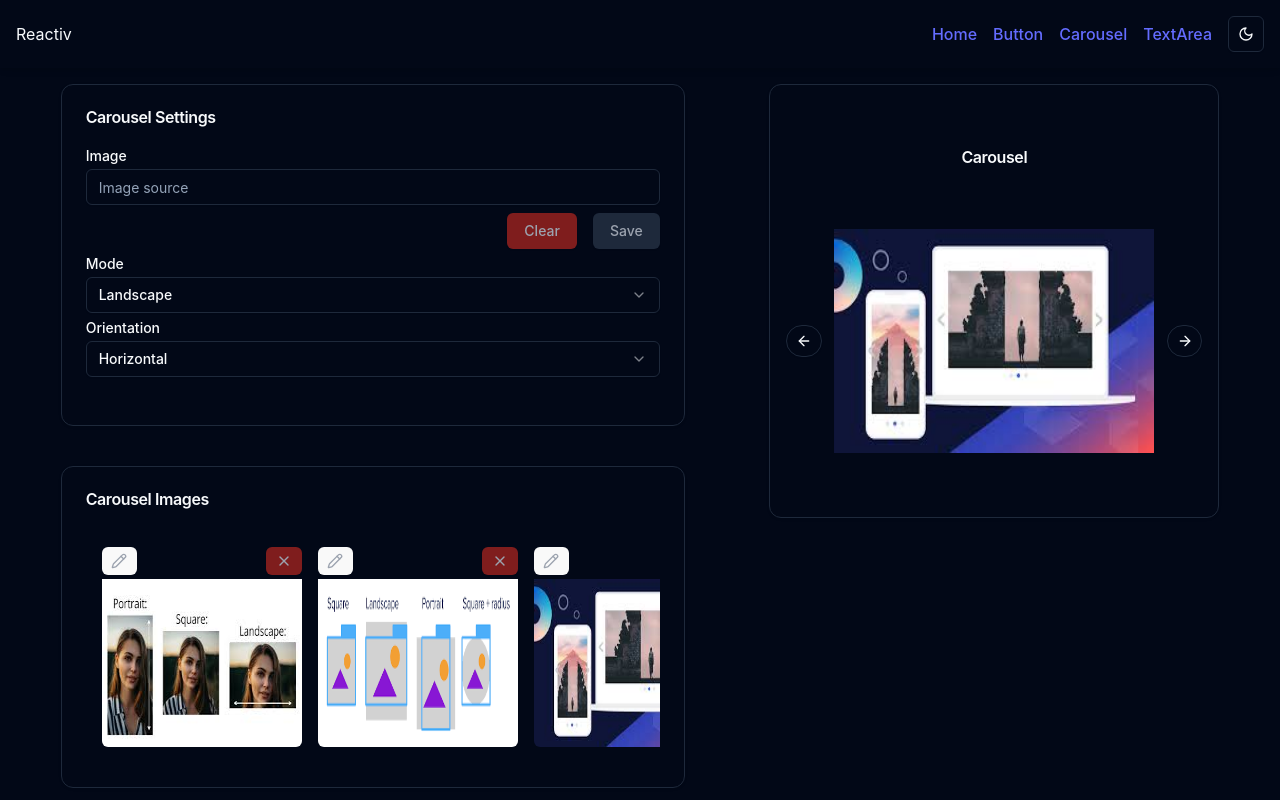
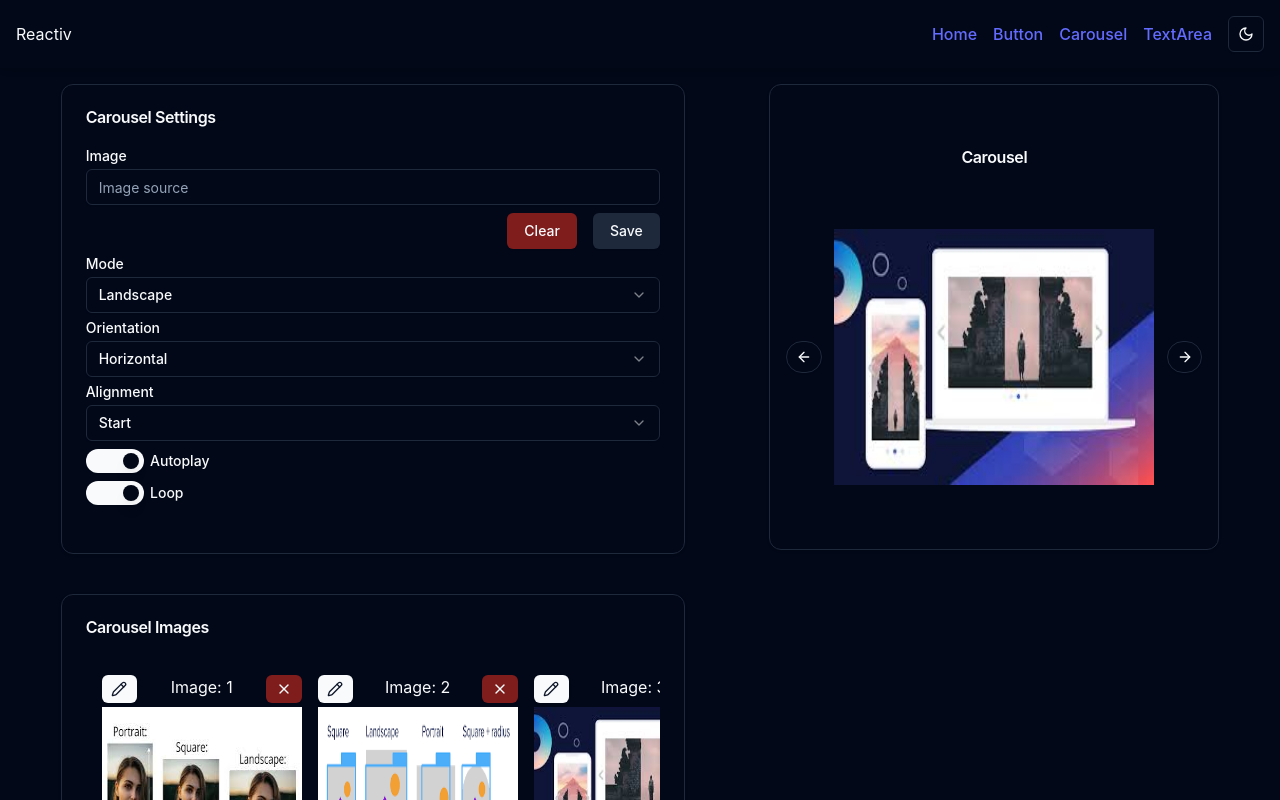
Before and after one commit to JappyW/Reactiv, a React (Vite) app: page /carousel in a window 1280 px wide. Built offline with nearby package versions, Linux system fonts and the light colour scheme.

Commit message:
Fixed Switch component; Added autoplay and loop options to carousel

```diff
--- a/package.json
+++ b/package.json
@@ -18,6 +18,7 @@
     "@radix-ui/react-scroll-area": "^1.2.2",
     "@radix-ui/react-select": "^2.1.5",
     "@radix-ui/react-slot": "^1.1.1",
+    "@radix-ui/react-switch": "^1.1.2",
     "class-variance-authority": "^0.7.1",
     "clsx": "^2.1.1",
     "embla-carousel-autoplay": "^8.5.2",
--- a/src/components/Native/Carousel/Settings/Fields.tsx
+++ b/src/components/Native/Carousel/Settings/Fields.tsx
@@ -1,6 +1,15 @@
-import { CarouselModeEnum, CarouselOrientationEnum } from "@/constants/enums";
+import {
+    CarouselAlignmentEnum,
+    CarouselModeEnum,
+    CarouselOrientationEnum,
+} from "@/constants/enums";
 import { useCarouselSettings } from "@/providers/CarouselSettingsProvider";
-import { CarouselImage, CarouselMode, CarouselOrientation, ClassNameHelper } from "@/types";
+import {
+    CarouselAlignmentOptions,
+    CarouselImage,
+    CarouselMode,
+    CarouselOrientation,
+} from "@/types";
 import {
     Button,
     Card,
@@ -15,6 +24,7 @@ import {
     SelectItem,
     SelectTrigger,
     SelectValue,
+    Switch,
 } from "@components/ShadCN";
 
 import { v4 as uuidv4 } from "uuid";
@@ -23,11 +33,11 @@ import { capitalize, isImgUrl } from "@/lib/utils";
 import { ChangeEvent, useCallback, useMemo, useState } from "react";
 import { toast } from "sonner";
 
-export const CarouselFieldsSettings = ({ className }: ClassNameHelper) => {
+export const CarouselFieldsSettings = () => {
   const [newImage, setNewImage] = useState<CarouselImage | undefined>();
 
   const {
-    state: { images, mode, orientation },
+    state: { mode, orientation, alignment, loop, autoplay },
     actions: { setMode, setOrientation, setAlignment, setLoop, setAutoplay, addImage },
   } = useCarouselSettings();
 
@@ -36,6 +46,10 @@ export const CarouselFieldsSettings = ({ className }: ClassNameHelper) => {
     () => Object.values(CarouselOrientationEnum),
     [CarouselOrientationEnum]
   );
+  const alignmentValues = useMemo(
+    () => Object.values(CarouselAlignmentEnum),
+    [CarouselAlignmentEnum]
+  );
 
   const handleChangeMode = useCallback((value: CarouselMode) => {
     setMode(value);
@@ -43,6 +57,18 @@ export const CarouselFieldsSettings = ({ className }: ClassNameHelper) => {
 
   const handleChangeOrientation = useCallback((value: CarouselOrientation) => {
     setOrientation(value);
+  }, []);
+
+  const handleChangeAlignment = useCallback((value: CarouselAlignmentOptions) => {
+    setAlignment(value);
+  }, []);
+
+  const handleChangeAutoplay = useCallback((value: boolean) => {
+    setAutoplay(value);
+  }, []);
+
+  const handleChangeLoop = useCallback((value: boolean) => {
+    setLoop(value);
   }, []);
 
   const handleChangeNewImageSrc = useCallback((event: ChangeEvent<HTMLInputElement>) => {
@@ -71,7 +97,7 @@ export const CarouselFieldsSettings = ({ className }: ClassNameHelper) => {
           <div className="grid w-full items-center gap-2">
             <div className="flex flex-col justify-center w-full gap-2">
               <div className="flex flex-col space-y-1.5">
-                <Label htmlFor="name">Image</Label>
+                <Label htmlFor="image">Image</Label>
                 <Input
                   className="w-full"
                   placeholder="Image source"
@@ -86,7 +112,6 @@ export const CarouselFieldsSettings = ({ className }: ClassNameHelper) => {
                   title="Clear"
                   type="button"
                   variant="destructive"
-                  className=" text-gray-500 hover:text-gray-900 dark:text-gray-400 dark:hover:text-gray-100"
                   onClick={() => setNewImage(undefined)}
                 >
                   Clear
@@ -95,7 +120,6 @@ export const CarouselFieldsSettings = ({ className }: ClassNameHelper) => {
                   title="Save"
                   type="button"
                   variant="secondary"
-                  className=" text-gray-500 hover:text-gray-900 dark:text-gray-400 dark:hover:text-gray-100"
                   onClick={handleSubmitNewImage}
                 >
                   Save
@@ -104,7 +128,7 @@ export const CarouselFieldsSettings = ({ className }: ClassNameHelper) => {
             </div>
 
             <div className="flex flex-col space-y-1.5">
-              <Label htmlFor="framework">Mode</Label>
+              <Label htmlFor="mode">Mode</Label>
               <Select value={mode} onValueChange={handleChangeMode}>
                 <SelectTrigger id="mode">
                   <SelectValue placeholder="Select mode" />
@@ -120,7 +144,7 @@ export const CarouselFieldsSettings = ({ className }: ClassNameHelper) => {
             </div>
 
             <div className="flex flex-col space-y-1.5">
-              <Label htmlFor="framework">Orientation</Label>
+              <Label htmlFor="orientation">Orientation</Label>
               <Select value={orientation} onValueChange={handleChangeOrientation}>
                 <SelectTrigger id="orientation">
                   <SelectValue placeholder="Select orientation" />
@@ -134,6 +158,32 @@ export const CarouselFieldsSettings = ({ className }: ClassNameHelper) => {
                 </SelectContent>
               </Select>
             </div>
+
+            <div className="flex flex-col space-y-1.5">
+              <Label htmlFor="orientation">Alignment</Label>
+              <Select value={alignment} onValueChange={handleChangeAlignment}>
+                <SelectTrigger id="orientation">
+                  <SelectValue placeholder="Select orientation" />
+                </SelectTrigger>
+                <SelectContent position="popper">
+                  {alignmentValues.map((alignment) => (
+                    <SelectItem key={alignment} value={alignment}>
+                      {capitalize(alignment)}
+                    </SelectItem>
+                  ))}
+                </SelectContent>
+              </Select>
+            </div>
+
+            <div className="flex space-x-1.5 items-center">
+              <Switch id="autoplay" checked={autoplay} onCheckedChange={handleChangeAutoplay} />
+              <Label htmlFor="autoplay">Autoplay</Label>
+            </div>
+
+            <div className="flex space-x-1.5 items-center">
+              <Switch id="loop" checked={loop} onCheckedChange={handleChangeLoop} />
+              <Label htmlFor="loop">Loop</Label>
+            </div>
           </div>
         </CardContent>
         <CardFooter className="flex justify-between"></CardFooter>
--- a/src/components/Native/Carousel/Settings/Images.tsx
+++ b/src/components/Native/Carousel/Settings/Images.tsx
@@ -55,8 +55,8 @@ export const CarouselImagesSettings = () => {
       </CardHeader>
       <CardContent>
         <ScrollArea className="w-full whitespace-nowrap rounded-md ">
-          <div className="flex w-max space-x-4 p-4">
-            {images.map((image) => (
+          <div className="flex w-max space-x-4 p-4 mb-4">
+            {images.map((image, index) => (
               <div
                 key={image.id}
                 className="flex flex-col items-center relative w-[200px] h-[200px] overflow-x-hidden"
@@ -72,17 +72,17 @@ export const CarouselImagesSettings = () => {
                   type="button"
                   variant="destructive"
                   size="icon"
-                  className="absolute right-0 top-0 h-7 w-7 text-gray-500 hover:text-gray-900 dark:text-gray-400 dark:hover:text-gray-100"
+                  className="absolute right-0 top-0 h-7 w-7 "
                   onClick={() => removeImage(image.id)}
                 >
                   <XIcon className="h-4 w-4" />
                 </Button>
+                <span className="absolute top-0 left-1/2 -translate-x-1/2">Image: {index + 1}</span>
                 <Button
                   title="Edit image"
                   type="button"
-                  variant="ghost"
                   size="icon"
-                  className="absolute left-0 top-0 h-7 w-7 text-gray-500 hover:text-gray-900 dark:text-gray-400 dark:hover:text-gray-100"
+                  className="absolute left-0 top-0 h-7 w-7 "
                   onClick={() => {
                     setExistingImage(image);
                     setEditModalOpen(true);
@@ -93,7 +93,7 @@ export const CarouselImagesSettings = () => {
               </div>
             ))}
           </div>
-          <ScrollBar orientation="horizontal" />
+          <ScrollBar orientation="horizontal" className="h-6"/>
         </ScrollArea>
         {existingImage ? (
           <Dialog open={editModalOpen} onOpenChange={(v) => setEditModalOpen(v)}>
--- a/src/components/ShadCN/index.ts
+++ b/src/components/ShadCN/index.ts
@@ -43,6 +43,8 @@ import {
     DialogTrigger,
 } from "./dialog";
 
+import { Switch } from "./switch";
+
 export {
     Button,
     Card,
@@ -77,5 +79,6 @@ export {
     SelectItem,
     SelectLabel,
     SelectTrigger,
-    SelectValue
+    SelectValue,
+    Switch
 };
--- /dev/null
+++ b/src/components/ShadCN/switch.tsx
@@ -0,0 +1,27 @@
+import * as SwitchPrimitives from "@radix-ui/react-switch";
+import * as React from "react";
+
+import { cn } from "@/lib/utils";
+
+const Switch = React.forwardRef<
+  React.ElementRef<typeof SwitchPrimitives.Root>,
+  React.ComponentPropsWithoutRef<typeof SwitchPrimitives.Root>
+>(({ className, ...props }, ref) => (
+  <SwitchPrimitives.Root
+    className={cn(
+      "peer inline-flex h-6 shrink-0 cursor-pointer items-center rounded-full border-2 border-transparent shadow-sm transition-colors focus-visible:outline-none focus-visible:ring-2 focus-visible:ring-ring focus-visible:ring-offset-2 focus-visible:ring-offset-background disabled:cursor-not-allowed disabled:opacity-50 data-[state=checked]:bg-primary data-[state=unchecked]:bg-input",
+      className
+    )}
+    {...props}
+    ref={ref}
+  >
+    <SwitchPrimitives.Thumb
+      className={cn(
+        "pointer-events-none block h-4 w-4 rounded-full bg-background shadow-lg ring-0 transition-transform data-[state=checked]:translate-x-4 data-[state=unchecked]:-translate-x-4"
+      )}
+    />
+  </SwitchPrimitives.Root>
+));
+Switch.displayName = SwitchPrimitives.Root.displayName;
+
+export { Switch };
--- a/src/constants/enums.ts
+++ b/src/constants/enums.ts
@@ -7,6 +7,12 @@ export enum CarouselModeEnum {
   PORTRAIT = "portrait",
   LANDSCAPE = "landscape",
   SQURE = "square",
+}
+
+export enum CarouselAlignmentEnum {
+  START = "start",
+  CENTER = "center",
+  END = "end",
 }
 
 export enum CarouselReducerActionEnum {
--- a/src/constants/index.ts
+++ b/src/constants/index.ts
@@ -1 +1,3 @@
 export const NO_CALLBACK = () => undefined;
+
+export const AUTOPLAY_DELAY = 2000;
--- a/src/providers/CarouselSettingsProvider/index.tsx
+++ b/src/providers/CarouselSettingsProvider/index.tsx
@@ -6,7 +6,7 @@ import {
 } from "@/providers/CarouselSettingsProvider/reducer";
 import {
   CarouselActions,
-  CarouselAlignOptions,
+  CarouselAlignmentOptions,
   CarouselImage,
   CarouselMode,
   CarouselOrientation,
@@ -67,10 +67,10 @@ export const CarouselSettingsProvider: React.FC<{ children: ReactNode }> = ({ ch
     toast(`Mode is set to ${mode}`);
   }, []);
 
-  const setAlignment = useCallback((align: CarouselAlignOptions) => {
-    dispatch({ type: CarouselReducerActionEnum.SET_ALIGNMENT, payload: { align } });
+  const setAlignment = useCallback((alignment: CarouselAlignmentOptions) => {
+    dispatch({ type: CarouselReducerActionEnum.SET_ALIGNMENT, payload: { alignment } });
 
-    toast(`Alignment is set to ${align}`);
+    toast(`Alignment is set to ${alignment}`);
   }, []);
 
   const setLoop = useCallback((loop: boolean) => {
--- a/src/providers/CarouselSettingsProvider/reducer.tsx
+++ b/src/providers/CarouselSettingsProvider/reducer.tsx
@@ -4,7 +4,7 @@ import {
   CarouselReducerActionEnum,
 } from "@/constants/enums";
 import {
-  CarouselAlignOptions,
+  CarouselAlignmentOptions,
   CarouselImage,
   CarouselMode,
   CarouselOrientation,
@@ -22,7 +22,7 @@ export type CarouselReducerActionTypes =
   | { type: CarouselReducerActionEnum.SET_MODE; payload: { mode: CarouselMode } }
   | { type: CarouselReducerActionEnum.SET_LOOP; payload: { loop: boolean } }
   | { type: CarouselReducerActionEnum.SET_AUTOPLAY; payload: { autoplay: boolean } }
-  | { type: CarouselReducerActionEnum.SET_ALIGNMENT; payload: { align: CarouselAlignOptions } };
+  | { type: CarouselReducerActionEnum.SET_ALIGNMENT; payload: { alignment: CarouselAlignmentOptions } };
 
 export const carouselReducerInitialState: CarouselProps = {
   images: [
@@ -51,7 +51,7 @@ export const carouselReducerInitialState: CarouselProps = {
   mode: CarouselModeEnum.LANDSCAPE,
   loop: true,
   autoplay: true,
-  align: "start",
+  alignment: "start",
 };
 
 export const carouselSettingsReducer = (
@@ -74,7 +74,7 @@ export const carouselSettingsReducer = (
     case CarouselReducerActionEnum.SET_ALIGNMENT:
       return {
         ...state,
-        align: action.payload.align,
+        alignment: action.payload.alignment,
       };
 
     case CarouselReducerActionEnum.SET_AUTOPLAY:
```
Also changed, not shown: src/components/Native/Carousel/Component/index.tsx (+24 -16 lines), src/types/index.ts (+8 -4 lines), 1 other file (tests, documents, lock files or other folders).
